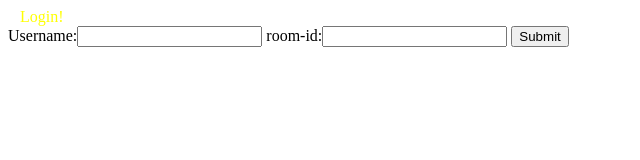
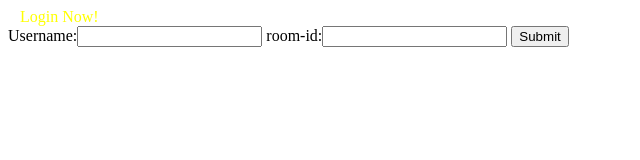
Before and after one commit to kong-fan-xing123/doudizhu, a plain HTML site: page index.html in a window 1280 px wide. Shown: the full height of the page, 0-640 px from the left. Drawn offline with Linux system fonts and the light colour scheme.

Commit message:
Update index.html

```diff
--- a/index.html
+++ b/index.html
@@ -6,7 +6,7 @@
 </head>
 <body>
 <script>var b=["\u2665", "\u2660", "\u2666", "\u2663"]</script>
-	&nbsp;&nbsp;&nbsp;<span style="color:#FFFF00">Login!</span>
+	&nbsp;&nbsp;&nbsp;<span style="color:#FFFF00">Login Now!</span>
 	<form>
 		Username:<input type="text" name="name">
 		room-id:<input name="rid" >
```
